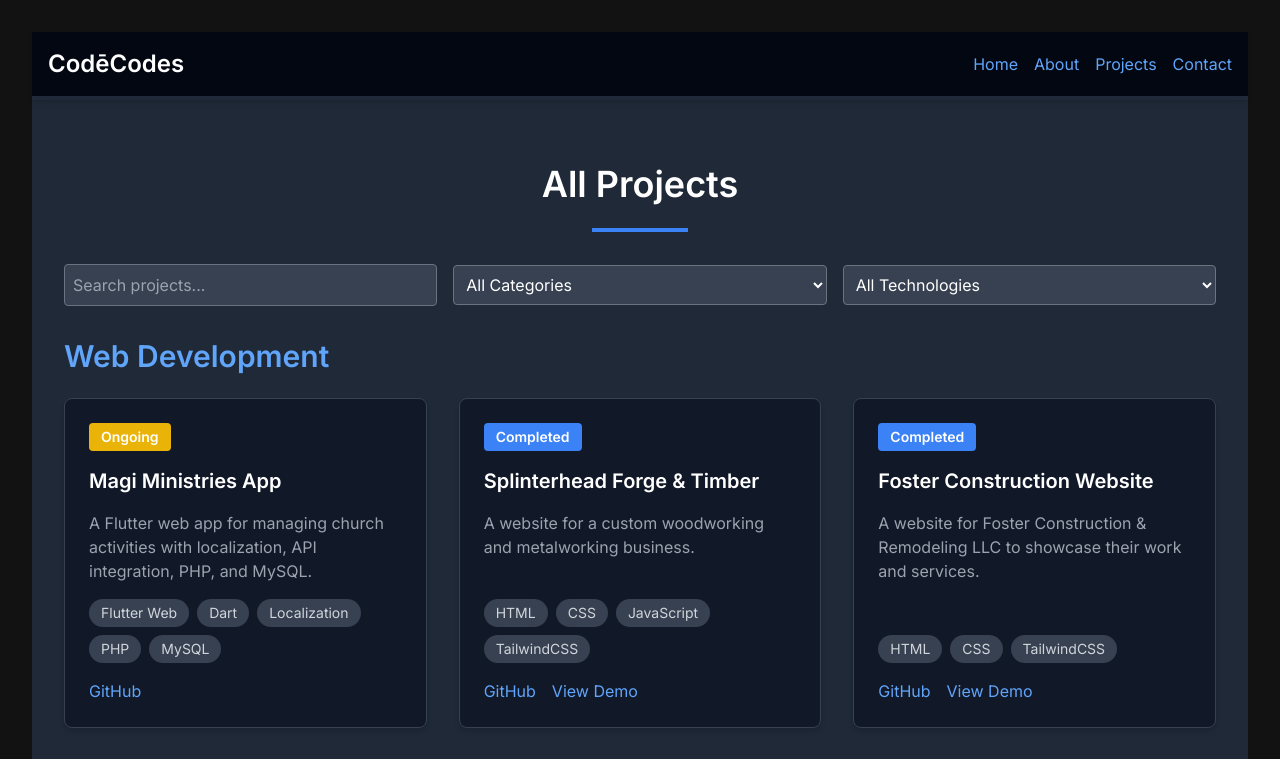
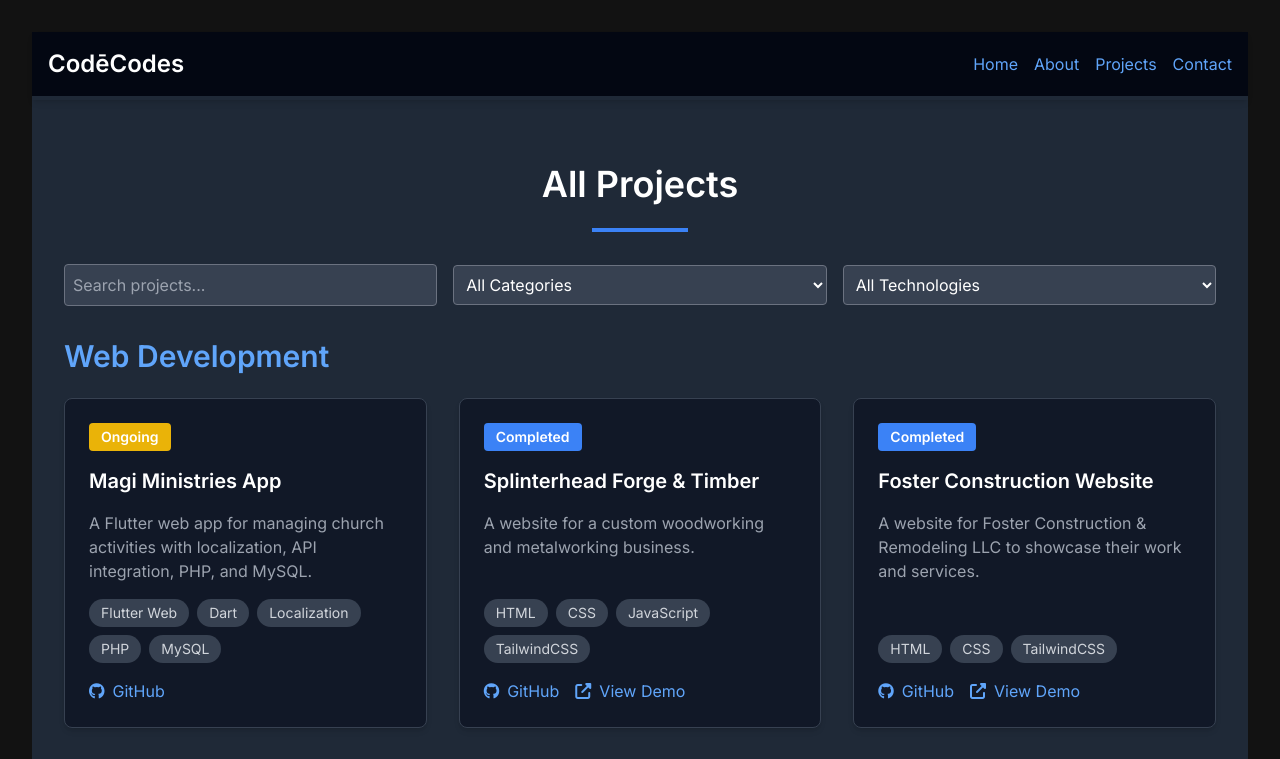
Before and after one commit to Cod-e-Codes/my-portfolio, a React (Vite) app: page /all-projects in a window 1280 px wide. Shown: the top 759 px of the page. Built offline with nearby package versions, Linux system fonts and the light colour scheme.

Commit message:
Update projects

```diff
--- a/src/components/Projects.tsx
+++ b/src/components/Projects.tsx
@@ -9,11 +9,26 @@ const projects = [
         technologies: ['Flutter Web', 'Dart', 'Localization', 'PHP', 'MySQL'],
     },
     {
-        title: 'CodēCodes Portfolio',
-        description: 'A responsive portfolio showcasing my projects and skills.',
+        title: 'Rap Lyrics Game',
+        description: 'A fun quiz game built with Flutter and a graffiti-style UI.',
         status: 'Ongoing',
-        technologies: ['React', 'TailwindCSS', 'TypeScript'],
-        github: 'https://github.com/Cod-e-Codes/my-portfolio',
+        github: 'https://github.com/Cod-e-Codes/rap-lyrics-game',
+        technologies: ['Flutter', 'Dart', 'Animations'],
+    },
+    {
+        title: 'Harmony Hub',
+        description: 'A relationship-focused app designed to foster connection and communication between partners.',
+        status: 'Prototype',
+        github: 'https://github.com/Cod-e-Codes/harmony-hub',
+        demo: 'https://cod-e-codes.github.io/harmony-hub/',
+        technologies: ['React', 'Firebase', 'TailwindCSS', 'Vite'],
+    },
+    {
+        title: 'Disc Golf Advisor',
+        description: 'A Flask-based web application providing personalized disc golf advice.',
+        status: 'Completed',
+        github: 'https://github.com/Cod-e-Codes/python-disc-golf',
+        technologies: ['Flask', 'Python', 'TailwindCSS', 'JSON'],
     },
     {
         title: 'PartyDice',
@@ -31,7 +46,7 @@ const projects = [
     },
 ];
 
-const getStatusClass = (status: string | undefined) => {
+const getStatusClass = (status: string) => {
     switch (status) {
         case 'Active':
             return 'bg-green-500 text-white';
@@ -39,6 +54,8 @@ const getStatusClass = (status: string | undefined) => {
             return 'bg-yellow-500 text-white';
         case 'Completed':
             return 'bg-blue-500 text-white';
+        case 'Prototype':
+            return 'bg-purple-500 text-white';
         default:
             return 'bg-gray-500 text-white';
     }
@@ -72,7 +89,7 @@ const Projects: React.FC = () => {
 
                 {/* Projects Grid */}
                 <div className="grid grid-cols-1 md:grid-cols-2 gap-8">
-                    {projects.slice(0, 4).map((project, index) => (
+                    {projects.map((project, index) => (
                         <div
                             key={index}
                             className="p-6 border border-gray-700 rounded-lg shadow-md bg-gray-900 flex flex-col justify-between"
@@ -118,21 +135,23 @@ const Projects: React.FC = () => {
                                     target="_blank" // Opens in a new tab
                                     rel="noopener noreferrer" // Security and performance
                                     onClick={(e) => project.github === '#' && handleHashLinkClick(e, 'GitHub')}
-                                    className="text-blue-400 hover:underline"
+                                    className="flex items-center space-x-2 text-blue-400 hover:underline"
                                 >
-                                    GitHub
+                                    <i className="fab fa-github"></i>
+                                    <span>GitHub</span>
                                 </a>
-                                {/* {project.demo && (
+                                {project.demo && (
                                     <a
                                         href={project.demo}
-                                        target="_blank" // Opens in a new tab
-                                        rel="noopener noreferrer" // Security and performance
+                                        target="_blank" // Opens link in a new tab
+                                        rel="noopener noreferrer" // Prevents security vulnerabilities
                                         onClick={(e) => project.demo === '#' && handleHashLinkClick(e, 'Demo')}
-                                        className="text-blue-400 hover:underline"
+                                        className="flex items-center space-x-2 text-blue-400 hover:underline"
                                     >
-                                        View Demo
+                                        <i className="fas fa-external-link-alt"></i>
+                                        <span>View Demo</span>
                                     </a>
-                                )} */}
+                                )}
                             </div>
                         </div>
                     ))}
--- a/src/components/ProjectsPage.tsx
+++ b/src/components/ProjectsPage.tsx
@@ -335,9 +335,10 @@ const ProjectsPage: React.FC = () => {
                                             target="_blank" // Opens link in a new tab
                                             rel="noopener noreferrer" // Prevents security vulnerabilities
                                             onClick={(e) => project.github === '#' && handleHashLinkClick(e, 'GitHub')}
-                                            className="text-blue-400 hover:underline"
+                                            className="flex items-center space-x-2 text-blue-400 hover:underline"
                                         >
-                                            GitHub
+                                            <i className="fab fa-github"></i>
+                                            <span>GitHub</span>
                                         </a>
                                         {project.demo && (
                                             <a
@@ -345,9 +346,10 @@ const ProjectsPage: React.FC = () => {
                                                 target="_blank" // Opens link in a new tab
                                                 rel="noopener noreferrer" // Prevents security vulnerabilities
                                                 onClick={(e) => project.demo === '#' && handleHashLinkClick(e, 'Demo')}
-                                                className="text-blue-400 hover:underline"
+                                                className="flex items-center space-x-2 text-blue-400 hover:underline"
                                             >
-                                                View Demo
+                                                <i className="fas fa-external-link-alt"></i>
+                                                <span>View Demo</span>
                                             </a>
                                         )}
                                     </div>
```
